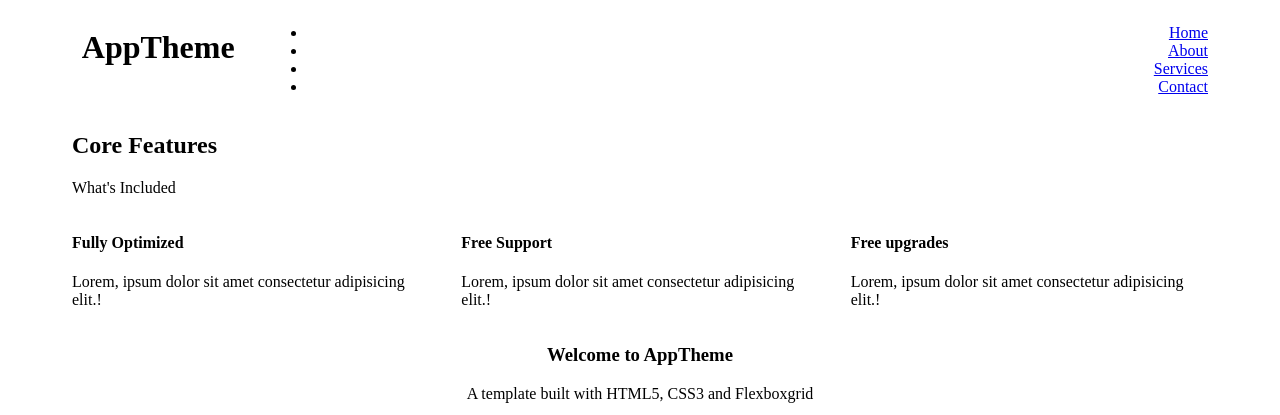
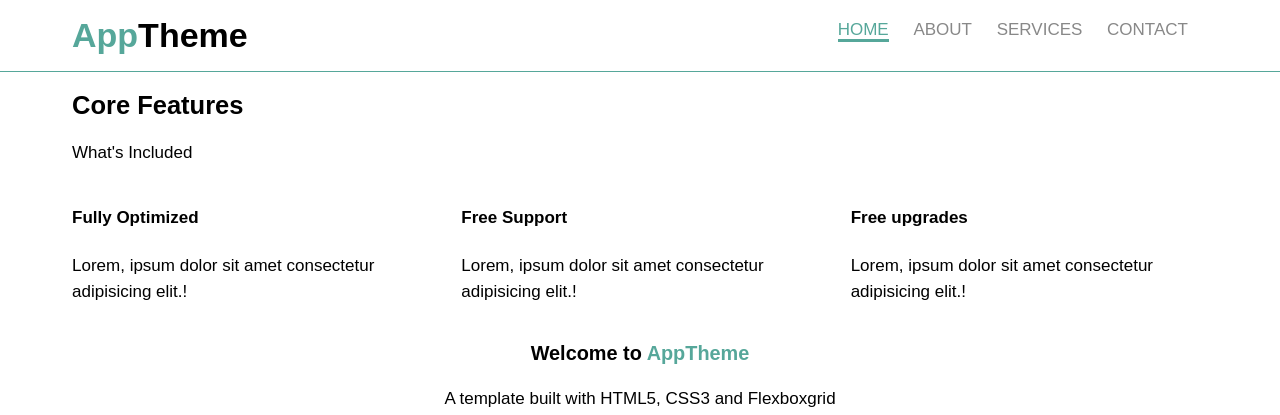
Before and after one commit to shoaib-zaheer/app-theme, a plain HTML site: page index.html in a window 1280 px wide. Shown: the top 415 px of the page. Drawn offline with Linux system fonts and the light colour scheme.

Commit message:
added some css codes for apptheme

```diff
--- a/css/style.css
+++ b/css/style.css
@@ -1,6 +1,45 @@
+body{
+    font-family: 'Open-sans', sans-serif;
+    font-size: 17px;
+    line-height: 1.5em;
+    margin: 0;
+    padding: 0;
+}
+
 img{
     width: 100%;
 }
 .container{
     margin: auto;
 }
+/*COMMON CLASSES*/
+
+.primary-text{
+    color: #56a79a;
+}
+.primary-background{
+    background: #56a79a;
+}
+/*HEADER*/
+
+#main-header{
+    border-bottom: 1px solid #56a79a;
+}
+/*NAVBAR*/
+#navbar{
+    text-transform: uppercase;
+}
+#navbar li{
+    display: inline;
+    padding-right: 20px;
+    list-style: none;
+}
+#navbar a{
+    text-decoration: none;
+    color: #888;
+}
+#navbar li.current a, #navbar a:hover{
+    color: #56a79a;
+    border-bottom: 3px solid #56a79a;
+    padding-bottom: ;
+}
```
